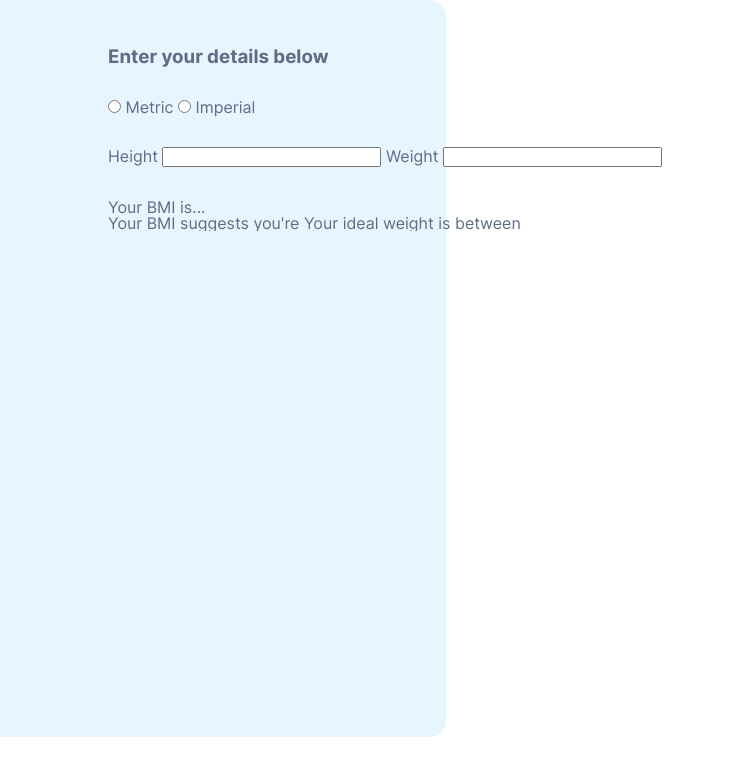
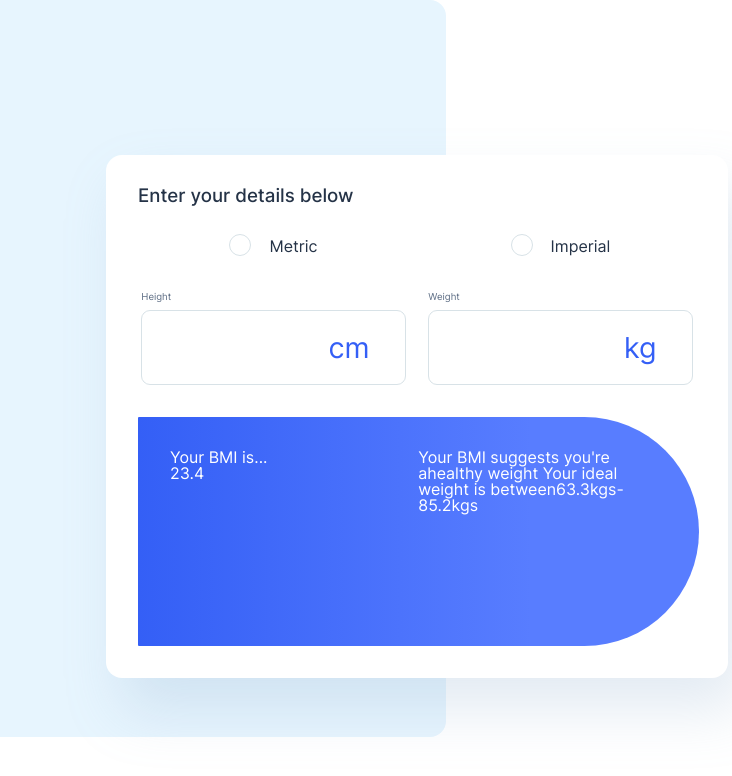
Before and after one commit to CORALIN22/BMI-Calculator, a plain HTML site: page starter-code/index.html in a window 1280 px wide. Shown: the full height of the page, 548-1280 px from the left. Drawn offline with Linux system fonts and the light colour scheme; files that its build step writes are made by us from their sources.

Commit message:
Hero section result finishing

```diff
--- a/starter-code/index.html
+++ b/starter-code/index.html
@@ -16,9 +16,7 @@
   </head>
   <body>
     <div class="container">
-
       <section class="hero">
-
         <div class="hero-description">
           <img class="hero-logo" src="./assets/images/logo.svg" />
           <h1 class="hero-title">
@@ -29,33 +27,44 @@
           <p>
             Better understand your weight in relation to your height using our
             body mass index (BM) calculator. While BMI is not the sole
-              determinant of a healthy weight, it offers a valuable starting
-              point to evaluate your overall health and well-being.
+            determinant of a healthy weight, it offers a valuable starting point
+            to evaluate your overall health and well-being.
           </p>
         </div>
         <div class="hero-bmi-calculator">
+          <h3 >Enter your details below</h3>
           <form class="bmi-form">
-              <h3>Enter your details below </h3>
+            <label class="custom-radio-btn" for="metric">Metric
+              <input type="radio" id="metric" name="unit" required>
+              <span class="circle"></span>
+            </label>
+            <label class="custom-radio-btn">Imperial
+              <input type="radio" id="imperial" name="unit" required>
+              <span class="circle"></span>
+            </label>
               <div>
-                <input type="radio" id="metric">
-                <label for="metric">Metric</label>
-                <input type="radio" id="imperial">
-                <label for="imperial">Imperial</label>
+                <label class="label-down" for="height">Height</label>
+                <input class="custom-input" type="text" id="height" placeholder="cm" required/>
               </div>
               <div>
-                <label for="height">Height</label>
-                <input type="text" id="height">
-                <label for="weight">Weight</label>
-                <input type="text" id="weight">
+                <label class="label-down" for="weight">Weight</label>
+                <input class="custom-input" type="text" id="weight" placeholder="kg" required/>
+              </div>
+            </form>
+            <div class="result">
+              <div>
+                <p>Your BMI is...</p>
+                <span>23.4</span>
             </div>
             <div>
-                <p>Your BMI is...</p>
-                <span> </span>
-                <p>Your BMI suggests you're <span> </span>
-                  Your ideal weight is between<span> </span></p>
+              <p>
+                Your BMI suggests you're a<span>healthy weight</span> Your ideal weight is
+                between<span>63.3kgs-85.2kgs</span>
+              </p>
             </div>
-          </form>
             </div>
+          </div>
+
         </div>
       </section>
 
--- a/starter-code/style.css
+++ b/starter-code/style.css
@@ -21,7 +21,6 @@ body {
 
 .container {
   max-width: 90rem;
-
   margin: 0 auto;
 }
 
@@ -32,6 +31,8 @@ body {
 }
 
 .hero {
+  width: 1276px;
+  height: 737px;
   display: grid;
   grid-template-columns: 1fr 1fr;
   gap: 2rem;
@@ -74,9 +75,100 @@ body {
   line-height: 1.4;
 }
 
+.hero-bmi-calculator {
+  max-width: 35rem;
+  padding: 2rem;
+  background-color: #fff;
+  justify-self: left;
+  align-self: center;
+  color: #253347;
+  border-radius: 16px;
+  box-shadow: 16px 32px 56px 0 rgba(143, 174, 207, 0.25);
+}
+.hero-bmi-calculator > h3 {
+  font-weight: 500;
+}
 .bmi-form {
-  display: flex;
-  flex-direction: column;
-  gap: 32px;
-  overflow: hidden;
+  display: grid;
+  grid-template-columns: 1fr 1fr;
+  column-gap: 1rem;
+  row-gap: 2.4rem;
+  margin: 2rem auto;
+  justify-items: center;
 }
+
+.bmi-form .label-down {
+  display: block;
+  font-size: 0.6rem;
+  color: #5e6e85;
+  margin-bottom: 0.5rem;
+}
+
+.custom-radio-btn {
+  display: inline-block;
+  position: relative;
+  cursor: pointer;
+  user-select: none;
+  padding-left: 40px;
+}
+
+.custom-radio-btn input[type="radio"] {
+  display: none;
+}
+
+.custom-radio-btn .circle {
+  display: inline-block;
+  width: 20px;
+  height: 20px;
+  background-color: #fff;
+  position: absolute;
+  left: 0;
+  top: -4px;
+  border-radius: 50%;
+  border: 1px solid #d8e2e7;
+}
+
+.custom-radio-btn input[type="radio"]:checked + .circle {
+  background-color: #d8e2e7;
+}
+.custom-radio-btn input[type="radio"]:checked + .circle::after {
+  content: "";
+  height: 10px;
+  width: 10px;
+  background-color: #345ff6;
+  position: absolute;
+  border-radius: 50%;
+  left: 50%;
+  top: 50%;
+  transform: translate(-50%, -50%);
+}
+
+.custom-input {
+  width: 14rem;
+  padding: 1.2rem;
+  font-size: 1.8rem;
+  font-family: inherit;
+
+  border-radius: 9px;
+  border: 1px solid #d8e2e7;
+}
+
+.custom-input :checked {
+  background-color: #345ff6;
+}
+.bmi-form input::placeholder {
+  color: #345ff6;
+  text-align: right;
+  margin-right: 1rem;
+}
+
+.result {
+  width: 89%;
+  height: 10.3rem;
+  background: linear-gradient(to right, #345ff6, #587dff 70%);
+  border-radius: 9px 990px 990px 9px;
+  color: #fff;
+  display: grid;
+  grid-template-columns: 1fr 1fr;
+  padding: 2rem;
+}
```
Lines whose indentation alone changed are shown as unchanged.
